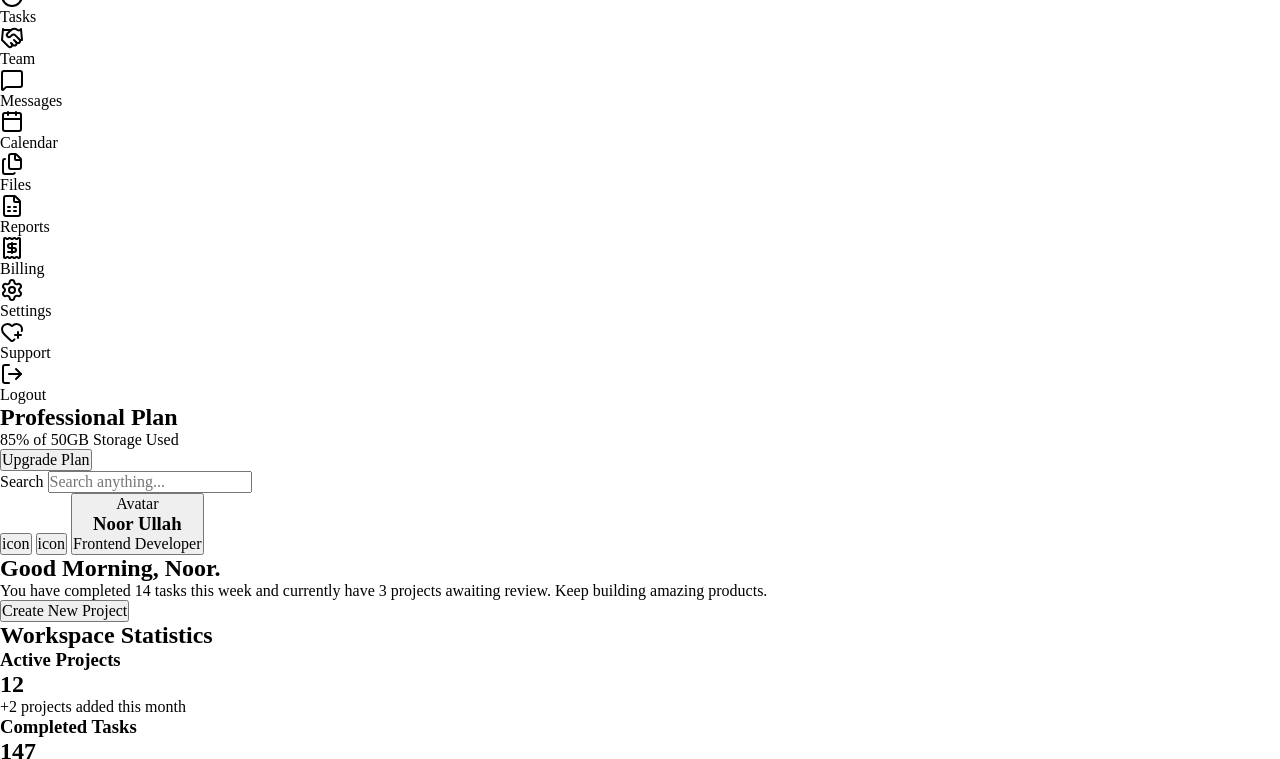
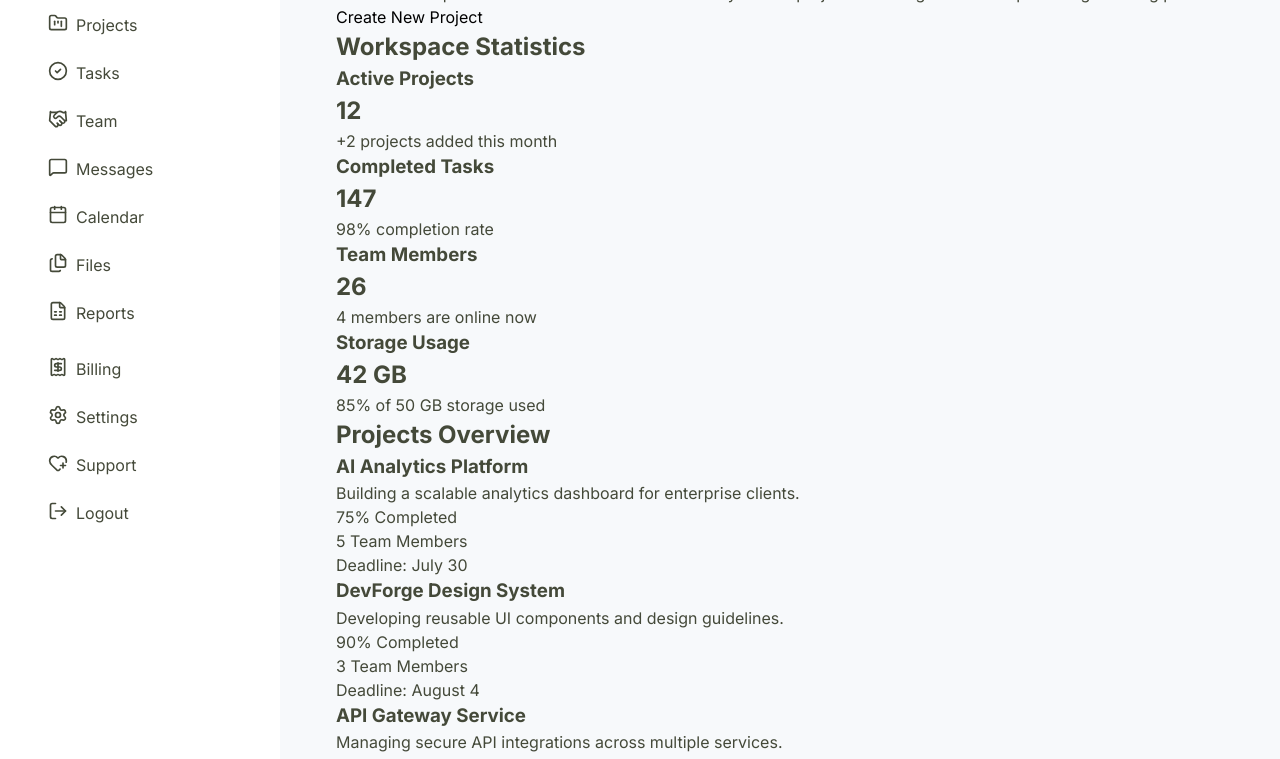
Before and after one commit to Noorullah814/the-odin-project, a plain HTML site: page intermediate-html-css/admin-dashboard/index.html in a window 1280 px wide. Shown: the part 187-946 px from the top of the page. Drawn offline with Linux system fonts and the light colour scheme.

Commit message:
Initial Sidebar styling

```diff
--- a/intermediate-html-css/admin-dashboard/style.css
+++ b/intermediate-html-css/admin-dashboard/style.css
@@ -212,3 +212,147 @@ a {
     --input-padding: 14px 18px;
 
 }
+
+/* =========================
+   GLOBAL STYLES
+========================= */
+
+html{
+    scroll-behavior: smooth;
+}
+
+body{
+    min-height: 100vh;
+    font-family: var(--font-family-primary);
+    font-size:var(--font-size-body-medium);
+    font-weight: var(--font-weight-regular);
+    line-height: var(--line-height-body-medium);
+    background-color: var(--background-color);
+    color: var(--text-body);
+    -webkit-font-smoothing: antialiased;
+}
+
+/* =========================
+   INTERACTIVE ELEMENTS
+========================= */
+
+button{
+    border: none;
+    background: none;
+    cursor: pointer;
+}
+
+input{
+    border: none;
+    outline: none;
+}
+
+a{
+    transition: var(--transition-default);
+}
+
+/* =========================
+   ACCESSIBILITY
+========================= */
+
+.visually-hidden{
+    position: absolute;
+    width: 1px;
+    height: 1px;
+    padding: 0;
+    margin: -1px;
+    overflow: hidden;
+    clip: rect(0,0,0,0);
+    white-space: nowrap;
+    border: 0;
+
+}
+
+/* =========================
+   Dashboard
+========================= */
+
+.dashboard {
+    min-height: 100vh;
+    display: grid;
+    grid-template-columns: var(--sidebar-width) 1fr;
+    gap: var(--grid-gap);
+}
+
+/* =========================
+   Sidebar
+========================= */
+
+.sidebar {
+    background-color: var(--surface-color);
+    padding: var(--container-padding);
+    display: flex;
+}
+
+.sidebar-content{
+    flex: 1;
+    display: flex;
+    flex-direction: column;
+}
+
+/* =========================
+   sidebar header
+========================= */
+
+.sidebar-header{
+  margin-bottom: var(--spacing-extra-small);
+}
+.brand{
+    display: flex;
+    gap: var(--spacing-extra-small);
+    align-items: center;
+
+}
+
+.logo{
+
+    font-size: var(--font-size-heading-small);
+    padding: var(--spacing-extra-small) var(--spacing-small);
+    font-weight: var(--font-weight-bold);
+    border-radius: var(--border-radius-medium);
+    border: 1px solid var(--border-light);
+    color: var(--text-muted);
+}
+
+.logo-name{
+    font-size: var(--font-size-heading-medium);
+     color: var(--text-muted);
+}
+
+/* =========================
+   sidebar primary navigation
+========================= */
+
+.primary-nav,.secondary-nav{
+    display: flex;
+    gap: var(--spacing-medium);
+
+}
+
+
+.iconfield{
+    display: flex;
+    gap: var(--spacing-extra-small);
+    padding:var(--spacing-extra-small);
+    margin:var(--spacing-extra-small) ;
+
+}
+
+svg{
+    height: 20px;
+    width: 20px;
+}
+
+
+.upgrade-card{
+margin-top: auto;
+}
+
+.main-content {
+    padding: var(--container-padding);
+}
```
